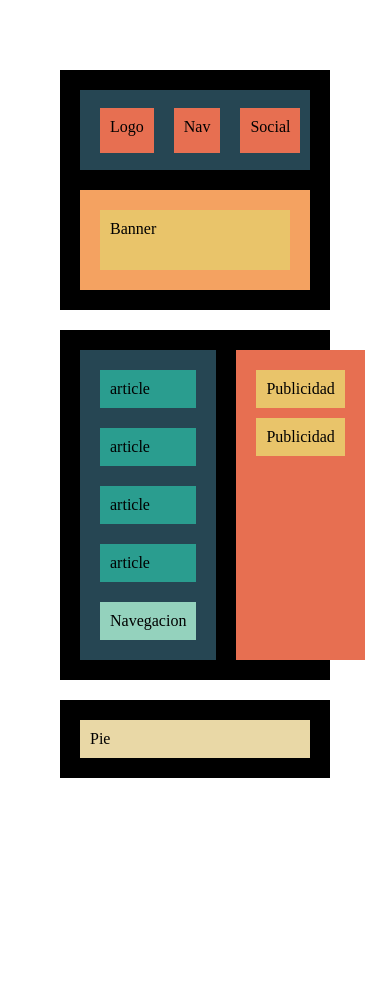
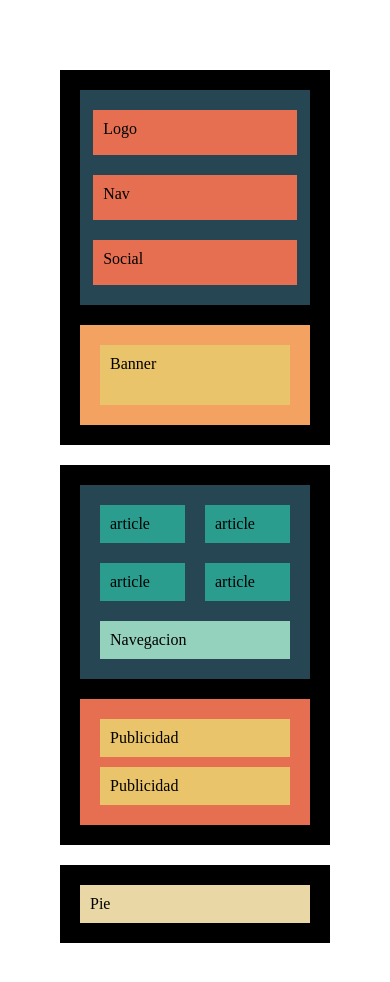
Before and after one commit to ClaudiaAmprimo/Sprint_1, a plain HTML site: page Ejercicio_1/index.html in a window 390 px wide. Before the commit the page ends 848 px from the top, so only its background shows below. Drawn offline with Linux system fonts and the light colour scheme.

Commit message:
ejercicio 2 nivel 1 version tablet

```diff
--- a/Ejercicio_1/styles.css
+++ b/Ejercicio_1/styles.css
@@ -82,3 +82,22 @@
   .pie{
     background-color: #e9d8a6;
   }
+
+  @media only screen and (max-width: 991.98px) {
+    .section{
+      flex-direction: column;
+    }
+    .menu{
+      flex-direction: column;
+      height: auto;
+    }
+    .logo{
+      width: 97%;
+    }
+    .nav{
+      width: 97%;
+    }
+    .social{
+      width: 97%;
+    }
+  }
```
